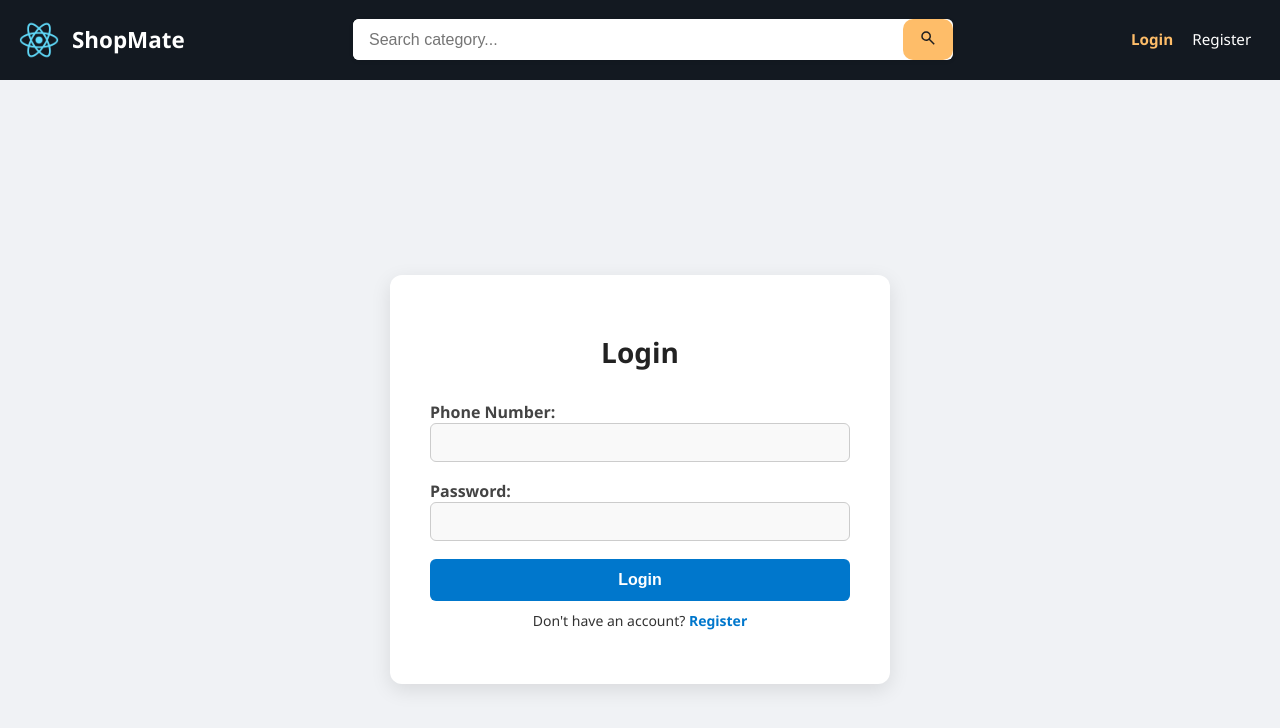
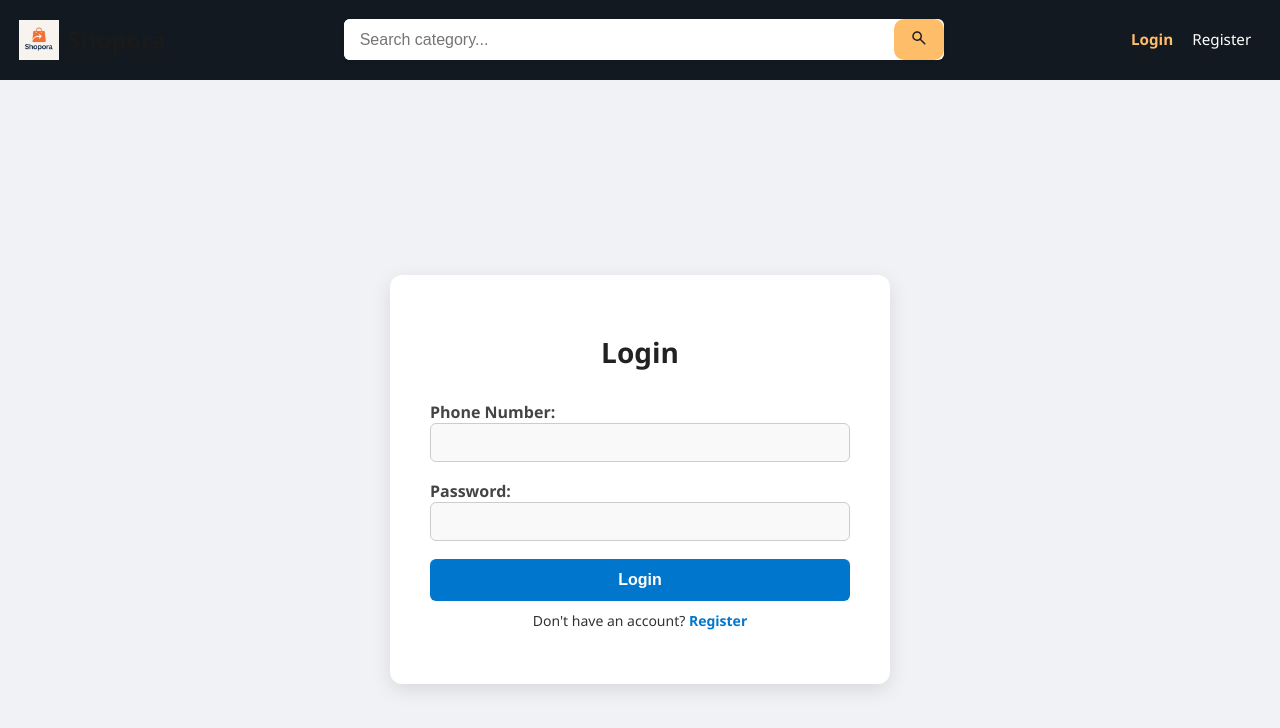
Before and after one commit to JYOTHSNAGALLA/ECOMMERCE_WEBSITE, a React (Create React App) app in the folder client/: page /#/login in a window 1280 px wide. Shown: the top 728 px of the page. Built offline with nearby package versions, Linux system fonts and the light colour scheme.

Commit message:
Fix: update app css and navbar

```diff
--- a/client/package.json
+++ b/client/package.json
@@ -1,6 +1,6 @@
 {
   "homepage": ".",
-  "name": "shopmate",
+  "name": "shopora",
   "version": "0.1.0",
   "private": true,
   "dependencies": {
--- a/client/src/App.css
+++ b/client/src/App.css
@@ -40,7 +40,20 @@ button {
 }
 
 .navbar-logo {
+  display: flex;
+  align-items: center;
+  text-decoration: none;
+}
+
+.logo-img {
   height: 40px;
+  margin-right: 8px;
+}
+
+.logo-text {
+  font-size: 1.5rem;
+  font-weight: bold;
+  color: #1a1a1a;
 }
 
 .navbar-title {
--- a/client/src/components/Navbar.js
+++ b/client/src/components/Navbar.js
@@ -86,8 +86,14 @@ function Navbar() {
         {isLoggedIn && (
           <button className="hamburger" onClick={toggleMenu}>☰</button>
         )}
-        <img src={`${process.env.PUBLIC_URL}/logo192.png`} alt="Logo" className="navbar-logo" />
-        <span className="navbar-title">ShopMate</span>
+        <NavLink to="/" className="navbar-logo">
+        <img
+          src={`${process.env.PUBLIC_URL}/assets/logo.png`}
+          alt="Shopora Logo"
+          className="logo-img"
+        />
+        <span className="logo-text">Shopora</span>
+      </NavLink>
       </div>
 
       {/* Center: Search */}
```
Also changed, not shown: client/public/assets/logo.png (added), client/public/manifest.json, 1 other file (tests, documents, lock files or other folders).
